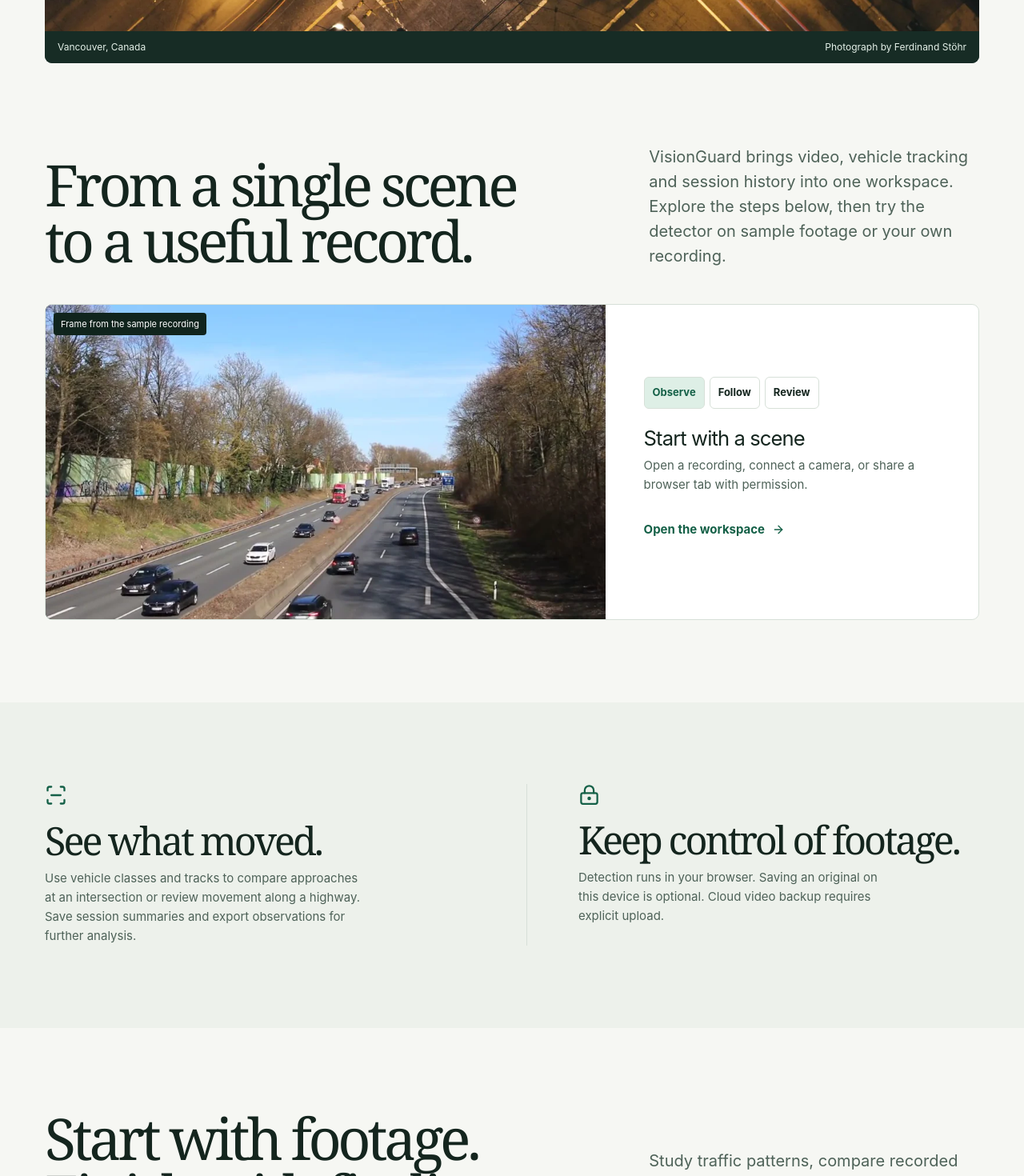
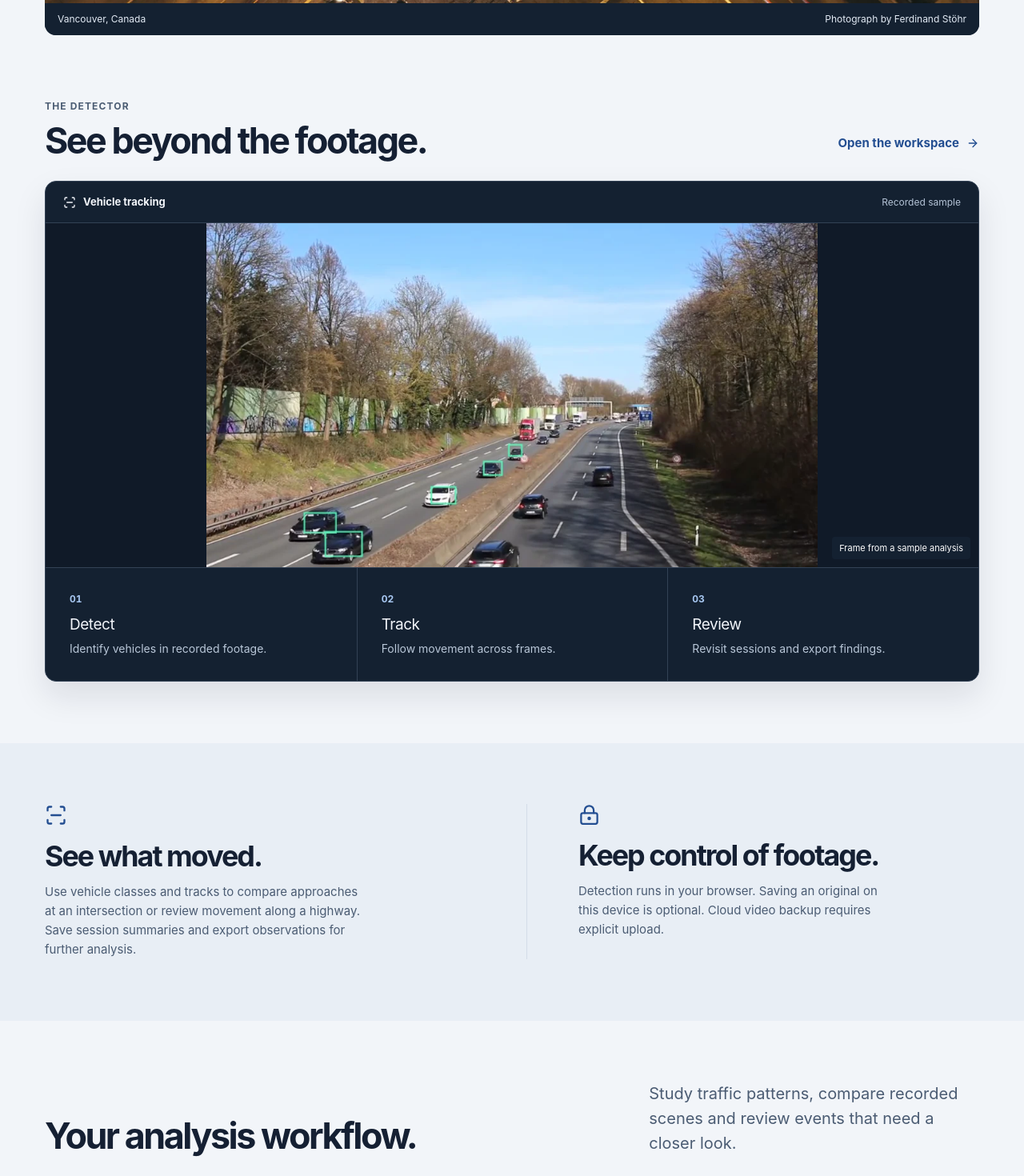
Before and after one commit to Syed-Nazeer-07/VisionGuard, a React (Vite) app in the folder apps/web/: page / in a window 1280 px wide. Shown: the part 940-2410 px from the top of the page at 80% size. Built offline with nearby package versions, Linux system fonts and the light colour scheme; no server answers.

Commit message:
Redesign detector showcase and adopt steel-blue theme

```diff
--- a/apps/web/src/index.css
+++ b/apps/web/src/index.css
@@ -2,21 +2,21 @@
 
 :root {
   --vg-font: Inter, "Segoe UI Variable Text", "Segoe UI", ui-sans-serif, system-ui, sans-serif;
-  --vg-display: Georgia, "Times New Roman", serif;
-  --vg-page-bg: #f6f7f3;
+  --vg-display: var(--vg-font);
+  --vg-page-bg: #f2f5f9;
   --vg-surface: #fff;
-  --vg-surface-soft: #edf1eb;
-  --vg-text: #14251e;
-  --vg-subtext: #4e6258;
-  --vg-focus: #08796e;
-  --vg-action: #12634e;
-  --vg-action-hover: #084b3a;
+  --vg-surface-soft: #e8eef5;
+  --vg-text: #152033;
+  --vg-subtext: #4b5c73;
+  --vg-focus: #245ab1;
+  --vg-action: #234e91;
+  --vg-action-hover: #193d75;
   --vg-action-text: #fff;
-  --vg-accent-surface: #deefe6;
-  --vg-link: #146047;
-  --vg-midnight: #132820;
-  --vg-mint: #b5f0c9;
-  --vg-border: #d7e0d8;
+  --vg-accent-surface: #e0eaf8;
+  --vg-link: #234e91;
+  --vg-midnight: #142131;
+  --vg-mint: #a8c8f2;
+  --vg-border: #d3dce8;
   --vg-danger: #a62e25;
   --vg-danger-bg: #fcebe8;
   --vg-warning: #754a13;
@@ -31,19 +31,19 @@
   background: var(--vg-page-bg);
 }
 :root[data-theme="dark"] {
-  --vg-page-bg: #101714;
-  --vg-surface: #18231e;
-  --vg-surface-soft: #202d26;
-  --vg-text: #eff7ef;
-  --vg-subtext: #a9bdb0;
-  --vg-focus: #82e1a9;
-  --vg-action: #a3e6bb;
-  --vg-action-hover: #c2f1d2;
-  --vg-action-text: #10261c;
-  --vg-accent-surface: #243e31;
-  --vg-link: #a3e6bb;
-  --vg-midnight: #101c17;
-  --vg-border: #34463c;
+  --vg-page-bg: #101722;
+  --vg-surface: #192332;
+  --vg-surface-soft: #222e3f;
+  --vg-text: #edf2f9;
+  --vg-subtext: #b2c1d4;
+  --vg-focus: #a6c8ff;
+  --vg-action: #a8c8f2;
+  --vg-action-hover: #c2dafa;
+  --vg-action-text: #13243b;
+  --vg-accent-surface: #263c59;
+  --vg-link: #a8c8f2;
+  --vg-midnight: #101a28;
+  --vg-border: #354358;
   --vg-danger: #ffb0a4;
   --vg-danger-bg: #402925;
   --vg-warning: #ffd694;
--- a/apps/web/src/pages/Landing.css
+++ b/apps/web/src/pages/Landing.css
@@ -18,7 +18,7 @@
   border-bottom: 1px solid transparent;
   transition: background .2s, border-color .2s, box-shadow .2s;
 }
-.vgn-header[data-scrolled="true"] { background: var(--vg-surface); border-color: var(--vg-border); box-shadow: 0 2px 12px rgb(8 30 18 / 6%); }
+.vgn-header[data-scrolled="true"] { background: var(--vg-surface); border-color: var(--vg-border); box-shadow: 0 2px 12px rgb(15 23 42 / 6%); }
 .vgn-nav { display: flex; height: 100%; justify-content: space-between; align-items: center; gap: 20px; }
 .vgn-brand, .vgn-nav-links, .vgn-nav-tools, .vgn-nav-actions { display: flex; align-items: center; }
 .vgn-brand { gap: 9px; color: var(--vg-text); font-size: 18px; font-weight: 750; letter-spacing: -.04em; }
@@ -42,34 +42,29 @@
 .vgn-kicker { display: inline-flex; gap: 9px; align-items: center; color: var(--vg-subtext); margin: 0 0 16px; font-size: 12px; letter-spacing: .095em; text-transform: uppercase; font-weight: 720; }
 .vgn-kicker span { width: 8px; height: 8px; border-radius: 50%; background: var(--vg-link); }
 .vgn-hero-grid, .vgn-section-heading { display: grid; grid-template-columns: minmax(0, 1.45fr) minmax(0, .85fr); gap: clamp(12px, 4vw, 60px); align-items: end; }
-.vgn h1, .vgn h2 { font-family: var(--vg-display); font-weight: 400; letter-spacing: -.062em; margin: 0; }
-.vgn h1 { font-size: clamp(4rem, 8.4vw, 8.3rem); line-height: .91; }
-.vgn h1 em { color: var(--vg-link); }
+.vgn h1, .vgn h2 { font-family: var(--vg-display); font-weight: 680; letter-spacing: -.055em; margin: 0; }
+.vgn h1 { font-size: clamp(3rem, 5.8vw, 5.75rem); line-height: 1.04; }
+.vgn h1 em { color: var(--vg-link); font-style: normal; }
 .vgn-hero-grid p, .vgn-section-heading p { max-width: 37ch; font-size: clamp(1rem, 1.6vw, 1.25rem); line-height: 1.55; color: var(--vg-subtext); }
 .vgn-hero-grid p { margin: 0 0 24px; }
 .vgn-hero-actions, .vgn-cta-actions { display: flex; gap: clamp(12px, 2vw, 24px); flex-wrap: wrap; align-items: center; }
-.vgn-hero-demo { position: relative; margin-top: clamp(30px, 5vw, 64px); margin-bottom: 0; overflow: hidden; border-radius: 9px; background: #233a35; }
+.vgn-hero-demo { position: relative; margin-top: clamp(30px, 5vw, 64px); margin-bottom: 0; overflow: hidden; border-radius: 9px; background: #172536; }
 .vgn-hero-demo img { width: 100%; height: clamp(290px, 42vw, 560px); display: block; object-fit: cover; object-position: 50% 52%; }
-.vgn-hero-demo figcaption { display: flex; flex-wrap: wrap; justify-content: space-between; gap: 6px 16px; padding: 11px 16px; background: #172c25; color: #e4f0e8; font-size: 12px; }
-.vgn-section { padding-block: clamp(60px, 8vw, 120px); scroll-margin-top: calc(var(--vgn-header-height) + 12px); }
-.vgn h2 { font-size: clamp(2.55rem, 5.6vw, 5.6rem); line-height: .99; }
+.vgn-hero-demo figcaption { display: flex; flex-wrap: wrap; justify-content: space-between; gap: 6px 16px; padding: 11px 16px; background: #142131; color: #e2eaf4; font-size: 12px; }
+.vgn-section { padding-block: clamp(48px, 6vw, 88px); scroll-margin-top: calc(var(--vgn-header-height) + 12px); }
+.vgn h2 { font-size: clamp(2rem, 3.5vw, 3.65rem); line-height: 1.1; }
 .vgn-section-heading { margin-bottom: clamp(27px, 3.4vw, 48px); }
 .vgn-section-heading p { margin: 0; }
-.vgn-story { display: grid; grid-template-columns: minmax(0, 1.5fr) minmax(0, 1fr); border: 1px solid var(--vg-border); border-radius: 9px; overflow: hidden; background: var(--vg-surface); }
-.vgn-stage-image { position: relative; align-self: center; min-width: 0; margin: 0; background: #192a23; }
+.vgn-stage-image { position: relative; align-self: center; min-width: 0; margin: 0; background: #101a28; }
 .vgn-stage-image img { display: block; width: 100%; height: auto; aspect-ratio: 16 / 9; }
-.vgn-stage-image figcaption { position: absolute; left: 10px; top: 10px; padding: 6px 9px; border-radius: 4px; background: #10241d; color: #fff; font-size: 11px; }
-.vgn-story-copy { display: grid; align-content: center; justify-items: start; gap: 22px; padding: clamp(18px, 4vw, 48px); }
-.vgn-stage-tabs { display: flex; gap: 6px; flex-wrap: wrap; }
-.vgn-stage-tab { min-height: 40px; border: 1px solid var(--vg-border); border-radius: 6px; padding: 0 10px; font-size: 13px; font-weight: 650; }
-.vgn-stage-tab:hover, .vgn-stage-tab[aria-pressed="true"] { background: var(--vg-accent-surface); color: var(--vg-link); }
+.vgn-stage-image figcaption { position: absolute; left: 10px; top: 10px; padding: 6px 9px; border-radius: 4px; background: #101a28; color: #fff; font-size: 11px; }
 .vgn h3 { margin: 0 0 7px; font-size: clamp(1.15rem, 2vw, 1.7rem); line-height: 1.18; letter-spacing: -.035em; }
-.vgn-story p, .vgn-workflow p, .vgn-capability-grid p { margin: 0; color: var(--vg-subtext); line-height: 1.6; }
+.vgn-workflow p, .vgn-capability-grid p { margin: 0; color: var(--vg-subtext); line-height: 1.6; }
 .vgn-capabilities { background: var(--vg-surface-soft); }
 .vgn-capability-grid { display: grid; grid-template-columns: 1fr 1fr; gap: 36px; }
 .vgn-capability-grid > div + div { border-left: 1px solid var(--vg-border); padding-left: clamp(24px, 5vw, 70px); }
 .vgn-capability-grid svg { color: var(--vg-link); margin-bottom: 18px; }
-.vgn-capability-grid h2 { font-size: clamp(2.15rem, 3.8vw, 4rem); margin-bottom: 12px; }
+.vgn-capability-grid h2 { font-size: clamp(1.7rem, 2.8vw, 2.65rem); margin-bottom: 12px; }
 .vgn-capability-grid p { max-width: 42ch; }
 .vgn-workflow { display: grid; grid-template-columns: repeat(3, 1fr); gap: 20px; padding: 0; margin: 0; list-style: none; }
 .vgn-workflow li { border-top: 1px solid var(--vg-border); padding-top: 22px; }
@@ -84,20 +79,19 @@
   .vgn-shell { width: min(100% - 48px, 1320px); }
   .vgn-nav-links, .vgn-nav-actions { display: none; }
   .vgn-menu-button { display: inline-grid; }
-  .vgn-mobile-navigation { position: absolute; inset: 100% 0 auto; display: grid; gap: 2px; padding: 12px 24px 17px; background: var(--vg-surface); border-bottom: 1px solid var(--vg-border); box-shadow: 0 9px 20px rgb(8 30 18 / 10%); }
+  .vgn-mobile-navigation { position: absolute; inset: 100% 0 auto; display: grid; gap: 2px; padding: 12px 24px 17px; background: var(--vg-surface); border-bottom: 1px solid var(--vg-border); box-shadow: 0 9px 20px rgb(15 23 42 / 10%); }
   .vgn-mobile-navigation a { display: flex; justify-content: space-between; align-items: center; min-height: 43px; color: var(--vg-text); font-weight: 630; }
 }
 @media (max-width: 670px) {
   .vgn { --vgn-header-height: 62px; }
   .vgn-shell { width: calc(100% - 36px); }
   .vgn-nav-tools { gap: 8px; }
-  .vgn-hero-grid, .vgn-section-heading, .vgn-story, .vgn-capability-grid, .vgn-workflow { grid-template-columns: 1fr; align-items: start; }
+  .vgn-hero-grid, .vgn-section-heading, .vgn-capability-grid, .vgn-workflow { grid-template-columns: 1fr; align-items: start; }
   .vgn-hero-grid { gap: 22px; }
   .vgn-hero-grid p { margin-bottom: 15px; }
-  .vgn h1 { font-size: clamp(3.3rem, 12vw, 5.1rem); }
+  .vgn h1 { font-size: clamp(2.35rem, 8.7vw, 3.75rem); }
   .vgn-hero-demo img { height: 290px; }
-  .vgn-story-copy { gap: 15px; }
-  .vgn-capability-grid > div + div { border-left: 0; border-top: 1px solid var(--vg-border); padding: 25px 0 0; }
+    .vgn-capability-grid > div + div { border-left: 0; border-top: 1px solid var(--vg-border); padding: 25px 0 0; }
 }
 
 @media (max-width: 400px) {
@@ -110,3 +104,35 @@
   .vgn-nav-tools .vg-theme-expanded svg { flex: none; }
   .vgn-nav-tools .vg-theme-expanded select { min-width: 0; width: 100%; }
 }
+
+/* Recorded detector output, with a concise feature strip. */
+.vgn-product-heading { display:flex; align-items:end; justify-content:space-between; gap:24px; margin-bottom:25px; }
+.vgn-product-heading .vgn-kicker { margin-bottom:10px; }
+.vgn-product-showcase { overflow:hidden; border:1px solid #334255; border-radius:14px; background:#142131; color:#f2f5fa; box-shadow:0 18px 40px rgb(15 23 42 / 10%); }
+.vgn-preview-bar { display:flex; align-items:center; justify-content:space-between; gap:12px; min-height:52px; padding:0 22px; border-bottom:1px solid #334255; font-size:13px; }
+.vgn-preview-bar span:first-child { display:flex; gap:9px; align-items:center; font-weight:650; }
+.vgn-preview-bar span:last-child { color:#b5c4d7; font-size:12px; }
+.vgn-product-showcase .vgn-stage-image { margin:0; display:grid; justify-items:center; }
+.vgn-product-showcase .vgn-stage-image img { max-height:430px; object-fit:contain; width:100%; height:auto; aspect-ratio:16 / 9; }
+.vgn-product-showcase .vgn-stage-image figcaption { top:auto; left:auto; bottom:10px; right:10px; background:#142131; }
+.vgn-feature-strip { display:grid; grid-template-columns:repeat(3,minmax(0,1fr)); border-top:1px solid #334255; }
+.vgn-feature-strip > div { padding:clamp(16px,2.4vw,30px); }
+.vgn-feature-strip > div + div { border-left:1px solid #334255; }
+.vgn-feature-index { display:block; color:#a8c8f2; font-size:12px; font-weight:650; font-variant-numeric:tabular-nums; margin-bottom:12px; }
+.vgn-feature-strip h3 { font-size:19px; letter-spacing:-.025em; }
+.vgn-feature-strip p { color:#b9c7d8; margin:0; font-size:14px; line-height:1.5; }
+.vgn-button { border-radius:8px; transition:background .2s, transform .2s; }
+.vgn-button:hover { transform:translateY(-2px); }
+.vgn-hero-demo { border-radius:14px; }
+.vgn-workflow li { border-top:2px solid var(--vg-border); }
+@media (max-width:670px) {
+ .vgn-product-heading { align-items:start; flex-direction:column; gap:6px; }
+ .vgn-feature-strip { grid-template-columns:1fr; }
+ .vgn-feature-strip > div + div { border-left:0; border-top:1px solid #334255; }
+ .vgn-feature-index { margin-bottom:6px; }
+ .vgn-preview-bar { padding-inline:12px; }
+}
+@media (prefers-reduced-motion:reduce) {
+ .vgn *, .vgn *::before, .vgn *::after { animation:none !important; transition:none !important; }
+ .vgn-button:hover { transform:none; }
+}
--- a/apps/web/src/pages/Landing.tsx
+++ b/apps/web/src/pages/Landing.tsx
@@ -7,12 +7,6 @@ const sections = [
   { id: 'platform', label: 'Product' },
   { id: 'capabilities', label: 'Capabilities' },
   { id: 'workflow', label: 'Workflow' },
-];
-
-const scenes = [
-  { label: 'Observe', heading: 'Start with a scene', text: 'Open a recording, connect a camera, or share a browser tab with permission.' },
-  { label: 'Follow', heading: 'Follow vehicles across frames', text: 'A track connects detections over time, so you can follow a vehicle through the scene.' },
-  { label: 'Review', heading: 'Keep the evidence in context', text: 'Revisit saved sessions, compare vehicle classes, and send unusual observations for human review.' },
 ];
 
 function Brand() {
@@ -26,8 +20,6 @@ export function Landing() {
   const [mobileOpen, setMobileOpen] = useState(false);
   const [active, setActive] = useState('');
   const [scrolled, setScrolled] = useState(false);
-  const [scene, setScene] = useState(0);
-  const showTracks = scene !== 0;
   const menuRef = useRef<HTMLButtonElement>(null);
   const headerRef = useRef<HTMLElement>(null);
 
@@ -105,9 +97,9 @@ export function Landing() {
         <div className="vgn-shell vgn-hero-content">
           <p className="vgn-kicker"><span/> Traffic video analysis</p>
           <div className="vgn-hero-grid">
-            <h1>Read the road<br/> <em>in motion.</em></h1>
+            <h1>Understand traffic.<br/> <em>Frame by frame.</em></h1>
             <div>
-              <p>Trace how vehicles move through a scene. Review the moments that matter. Work with your own traffic footage, right in the browser.</p>
+              <p>Detect and track vehicles in traffic footage, then review and export your findings. All from your browser.</p>
               <div className="vgn-hero-actions">
                 <a href="/register" className="vgn-button vgn-button-accent">Get started <ArrowUpRight size={17}/></a>
                 <a href="#platform" className="vgn-text-action">Explore the workspace <ArrowDown size={16}/></a>
@@ -126,24 +118,20 @@ export function Landing() {
       </section>
 
       <section className="vgn-section vgn-shell vgn-reveal" id="platform">
-        <div className="vgn-section-heading">
-          <h2>From a single scene<br/> to a useful record.</h2>
-          <p>VisionGuard brings video, vehicle tracking and session history into one workspace. Explore the steps below, then try the detector on sample footage or your own recording.</p>
+        <div className="vgn-product-heading">
+          <div><p className="vgn-kicker">The detector</p><h2>See beyond the footage.</h2></div>
+          <a href="/register" className="vgn-text-action">Open the workspace <ArrowRight size={16}/></a>
         </div>
-        <div className="vgn-story">
+        <div className="vgn-product-showcase">
+          <div className="vgn-preview-bar"><span><ScanLine size={16}/> Vehicle tracking</span><span>Recorded sample</span></div>
           <figure className="vgn-stage-image">
-            <img src={showTracks ? '/imagery/motorway-detections.webp' : '/imagery/motorway-recording-frame.webp'}
-              alt={showTracks ? 'VisionGuard tracking boxes around vehicles in recorded A40 motorway footage' : 'Vehicles on the A40 motorway, seen from a bridge'}
-              width="960" height="540" loading="lazy"/>
-            <figcaption>{showTracks ? 'Frame from a sample analysis' : 'Frame from the sample recording'}</figcaption>
+            <img src="/imagery/motorway-detections.webp" alt="VisionGuard detector output with tracking boxes around vehicles on the A40 motorway" width="960" height="540" loading="lazy"/>
+            <figcaption>Frame from a sample analysis</figcaption>
           </figure>
-          <div className="vgn-story-copy">
-            <div className="vgn-stage-tabs" role="group" aria-label="Explore the VisionGuard analysis workflow">
-              {scenes.map((item, index) => <button key={item.label} type="button" className="vgn-stage-tab"
-                aria-pressed={scene === index} onClick={() => setScene(index)}>{item.label}</button>)}
-            </div>
-            <div aria-live="polite"><h3>{scenes[scene].heading}</h3><p>{scenes[scene].text}</p></div>
-            <a href="/register" className="vgn-text-action">Open the workspace <ArrowRight size={16}/></a>
+          <div className="vgn-feature-strip">
+            <div><span className="vgn-feature-index">01</span><h3>Detect</h3><p>Identify vehicles in recorded footage.</p></div>
+            <div><span className="vgn-feature-index">02</span><h3>Track</h3><p>Follow movement across frames.</p></div>
+            <div><span className="vgn-feature-index">03</span><h3>Review</h3><p>Revisit sessions and export findings.</p></div>
           </div>
         </div>
       </section>
@@ -156,7 +144,7 @@ export function Landing() {
       </section>
 
       <section className="vgn-section vgn-shell vgn-reveal" id="workflow">
-        <div className="vgn-section-heading"><h2>Start with footage.<br/> Finish with findings.</h2><p>Study traffic patterns, compare recorded scenes and review events that need a closer look.</p></div>
+        <div className="vgn-section-heading"><h2>Your analysis workflow.</h2><p>Study traffic patterns, compare recorded scenes and review events that need a closer look.</p></div>
         <ol className="vgn-workflow">
           <li><h3>Choose a source</h3><p>Upload a recording or try the included motorway sample.</p></li>
           <li><h3>Inspect the scene</h3><p>Seek through the recording or slow playback to give the detector more time per second of footage.</p></li>
@@ -166,7 +154,7 @@ export function Landing() {
 
       <section className="vgn-cta">
         <div className="vgn-shell">
-          <h2>Bring a road scene<br/> into focus.</h2>
+          <h2>Ready to analyze?</h2>
           <div className="vgn-cta-actions">
             <a href="/register" className="vgn-button vgn-button-accent">Get started <ArrowUpRight size={17}/></a>
             <a href="/login" className="vgn-text-action">Sign in <ArrowRight size={16}/></a>
--- a/apps/web/src/styles/appearance.css
+++ b/apps/web/src/styles/appearance.css
@@ -45,6 +45,6 @@
 .vg-shell :is(.vg-history-filter, .vg-list-pager, .vg-live-counts, .vg-list-size-label select) { background: var(--vg-surface-soft); color: var(--vg-text); border-color: var(--vg-border); }
 .vg-shell :is(.vg-list-pager-summary, .vg-list-size-label, .vg-list-page-count) { color: var(--vg-subtext); }
 .vg-shell :is(.vg-list-pager-actions button, .vg-settings-tab:hover, .vg-search-field input) { background: var(--vg-surface); color: var(--vg-text); border-color: var(--vg-border); }
-.vg-shell .vg-side-account { background: #1d342a; border-color: #3b5347; }
+.vg-shell .vg-side-account { background: #213247; border-color: #3a4c63; }
 .vg-shell .vg-range-option { min-height: 38px; }
 .vg-shell .vg-incidents-header { align-items: center; }
```
Also changed, not shown: apps/web/src/pages/auth/AuthTheme.css (+6 -6 lines), 2 other files (tests, documents, lock files or other folders).
